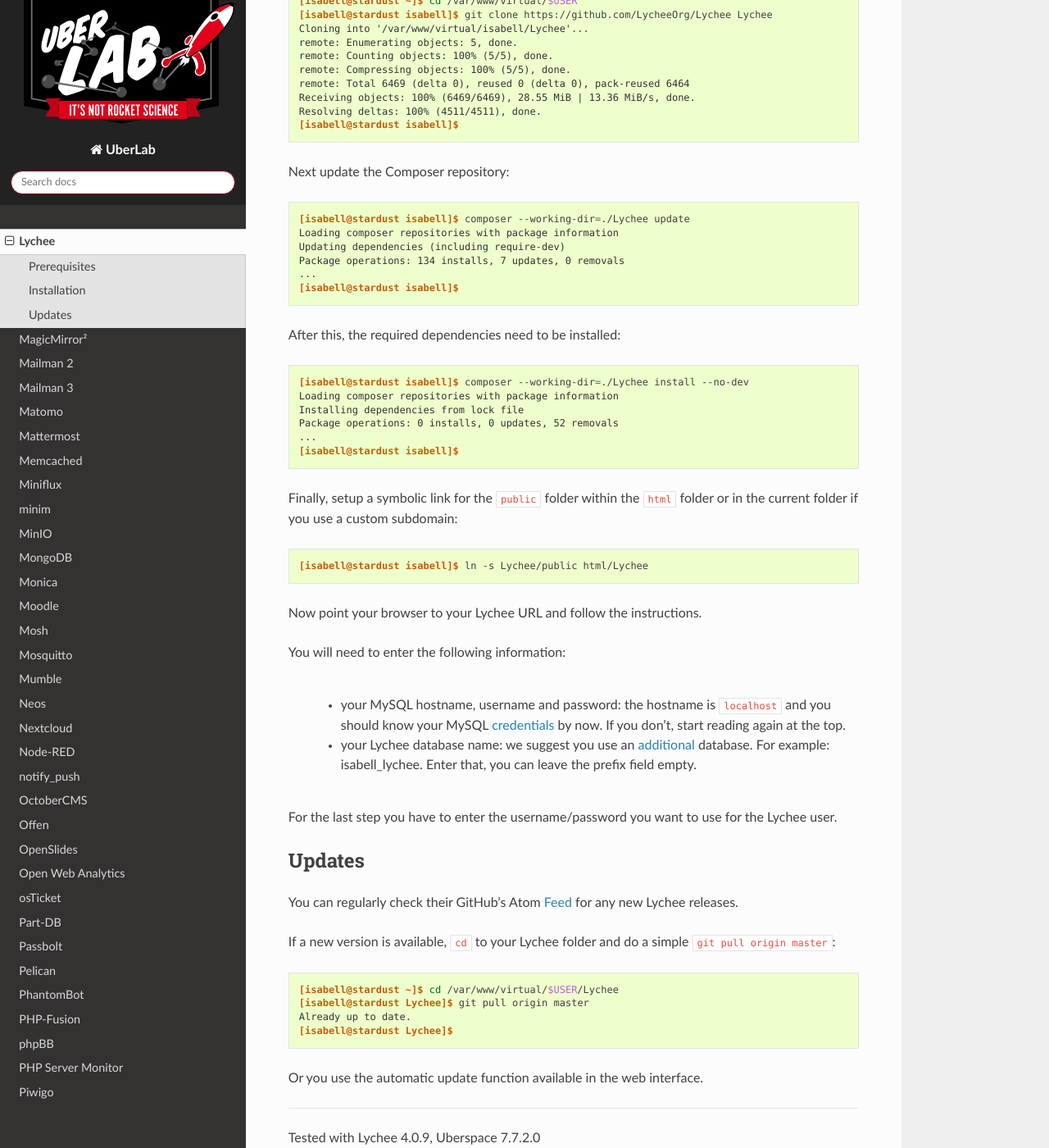
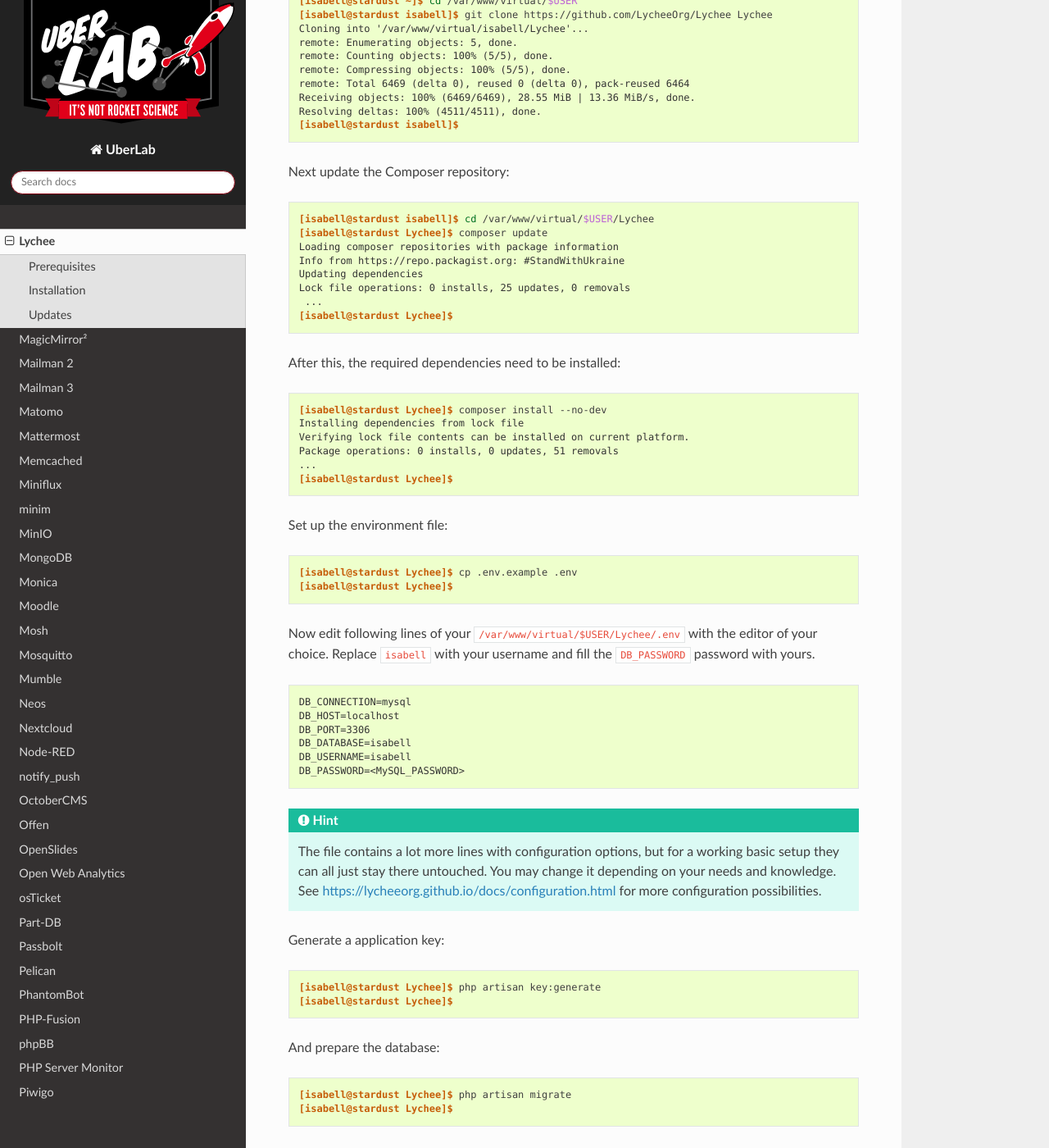
Before and after one commit to Uberspace/lab, a Sphinx documentation site: the page built from source/guide_lychee.rst, in a window 1280 px wide and 1400 px high, scrolled down 2050 px. Shown: the whole window at 82% size. Built offline with Sphinx 7.4.7 and the Read the Docs theme 2.0.0, drawn with Linux system fonts in a browser that asks for light colours; some of the changed text lies outside the part shown.

Commit message:
Update installation instructions in guide_lychee.rst
according to the current instructions of the source https://github.com/LycheeOrg/Lychee#installation

```diff
--- a/source/guide_lychee.rst
+++ b/source/guide_lychee.rst
@@ -71,38 +71,86 @@
 
 ::
 
- [isabell@stardust isabell]$ composer --working-dir=./Lychee update
+ [isabell@stardust isabell]$ cd /var/www/virtual/$USER/Lychee
+ [isabell@stardust Lychee]$ composer update
  Loading composer repositories with package information
- Updating dependencies (including require-dev)
- Package operations: 134 installs, 7 updates, 0 removals
- ...
- [isabell@stardust isabell]$
+ Info from https://repo.packagist.org: #StandWithUkraine
+ Updating dependencies
+ Lock file operations: 0 installs, 25 updates, 0 removals
+  ...
+ [isabell@stardust Lychee]$
 
 After this, the required dependencies need to be installed:
 
 ::
 
- [isabell@stardust isabell]$ composer --working-dir=./Lychee install --no-dev
- Loading composer repositories with package information
- Installing dependencies from lock file
- Package operations: 0 installs, 0 updates, 52 removals
- ...
- [isabell@stardust isabell]$
+  [isabell@stardust Lychee]$ composer install --no-dev
+  Installing dependencies from lock file
+  Verifying lock file contents can be installed on current platform.
+  Package operations: 0 installs, 0 updates, 51 removals
+  ...
+  [isabell@stardust Lychee]$
 
-Finally, setup a symbolic link for the ``public`` folder within the ``html`` folder or in the current folder if you use a custom subdomain:
+
+Set up the environment file:
 
 ::
 
- [isabell@stardust isabell]$ ln -s Lychee/public html/Lychee
+ [isabell@stardust Lychee]$ cp .env.example .env
+ [isabell@stardust Lychee]$
 
-Now point your browser to your Lychee URL and follow the instructions.
 
-You will need to enter the following information:
+Now edit following lines of your ``/var/www/virtual/$USER/Lychee/.env`` with
+the editor of your choice. Replace ``isabell`` with your username and fill
+the ``DB_PASSWORD`` password with yours.
 
-  * your MySQL hostname, username and password: the hostname is ``localhost`` and you should know your MySQL :manual_anchor:`credentials <database-mysql.html#login-credentials>` by now. If you don't, start reading again at the top.
-  * your Lychee database name: we suggest you use an :manual_anchor:`additional <database-mysql.html#additional-databases>` database. For example: isabell_lychee. Enter that, you can leave the prefix field empty.
+::
 
-For the last step you have to enter the username/password you want to use for the Lychee user.
+ DB_CONNECTION=mysql
+ DB_HOST=localhost
+ DB_PORT=3306
+ DB_DATABASE=isabell
+ DB_USERNAME=isabell
+ DB_PASSWORD=<MySQL_PASSWORD>
+
+
+.. hint ::
+
+  The file contains a lot more lines with configuration options, but for a working basic setup they can
+  all just stay there untouched. You may change it depending on your needs and knowledge.
+  See https://lycheeorg.github.io/docs/configuration.html
+  for more configuration possibilities.
+
+
+Generate a application key:
+
+::
+
+  [isabell@stardust Lychee]$ php artisan key:generate
+  [isabell@stardust Lychee]$
+
+
+And prepare the database:
+
+::
+
+  [isabell@stardust Lychee]$ php artisan migrate
+  [isabell@stardust Lychee]$
+
+
+Finally, replace your ``html`` directory with a symbolic link for the ``public`` folder:
+
+.. warning ::
+  Please be aware that this tutorial is designed for a new fresh without any other projects or own content in the ``html`` directory.
+
+::
+
+ [isabell@stardust isabell]$ rm -r /var/www/virtual/$USER/html
+ [isabell@stardust isabell]$ ln -s /var/www/virtual/$USER/Lychee/public /var/www/virtual/$USER/html
+ [isabell@stardust isabell]$
+
+Now point your browser to your Lychee URL and create your admin user.
+
 
 Updates
 =======
@@ -126,6 +174,6 @@
 
 ----
 
-Tested with Lychee 4.0.9, Uberspace 7.7.2.0
+Tested with Lychee 4.5.1, Uberspace 7.12.2
 
 .. author_list::
```
